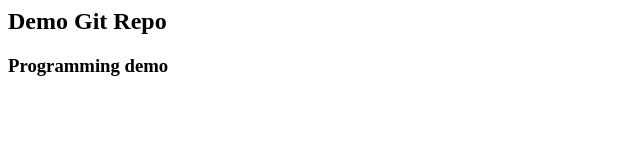
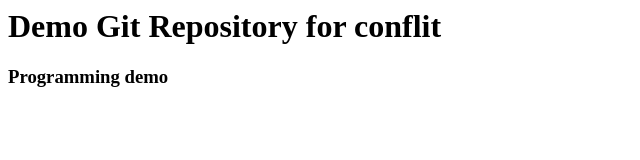
Before and after one commit to biswa-13/GitDemo, a plain HTML site: page index.html in a window 1280 px wide. Shown: the whole page, without its empty margins (0-640 px from the left). Drawn offline with Linux system fonts and the light colour scheme.

Commit message:
Update index.html
Changes made intentionally

```diff
--- a/index.html
+++ b/index.html
@@ -1,6 +1,6 @@
 <html>
   <body>
-    <h2>Demo Git Repo</h2>
+    <h1>Demo Git Repository for conflit</h1>
     <h3>Programming demo</h3>
   </body>
 </html>
```
